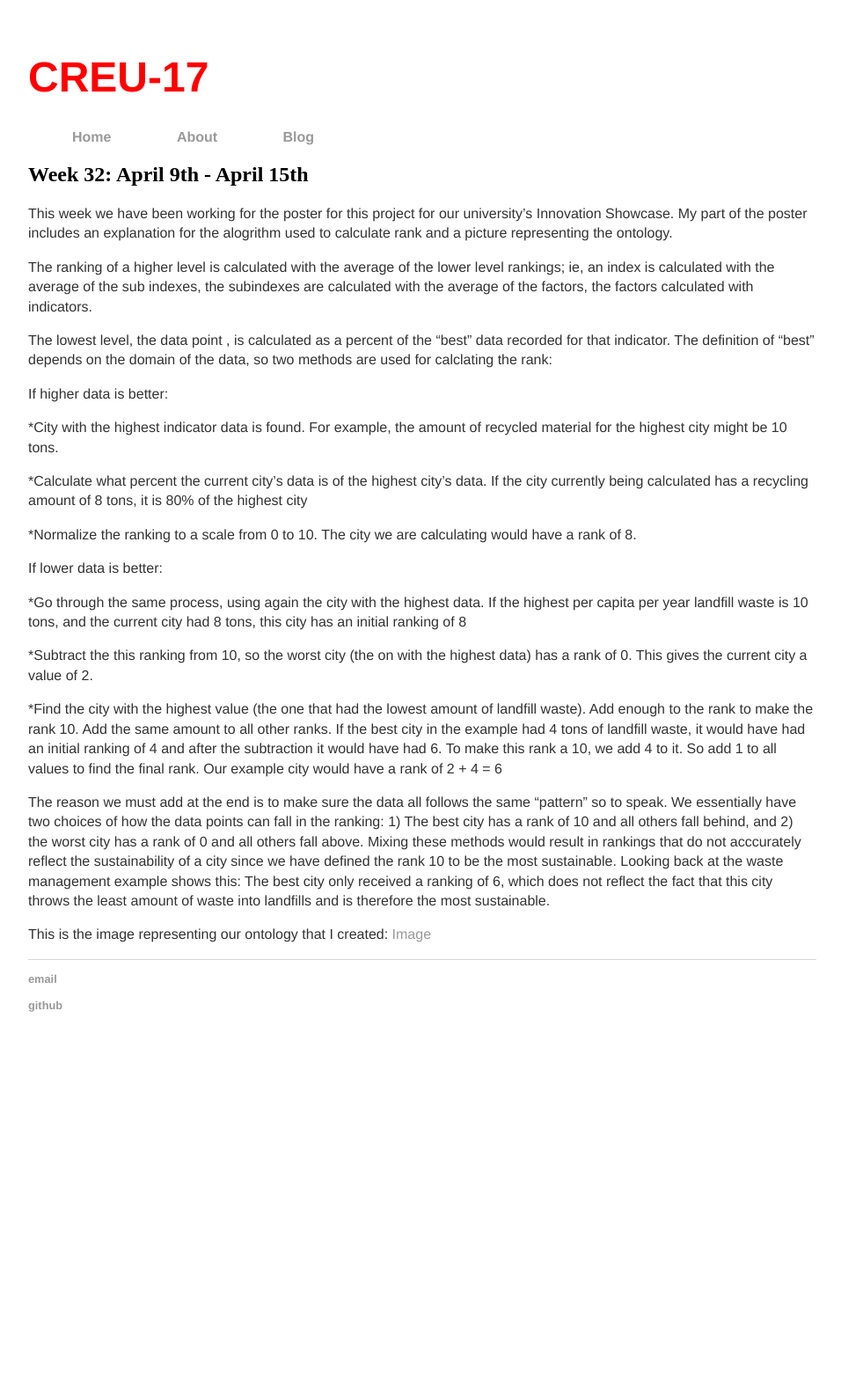
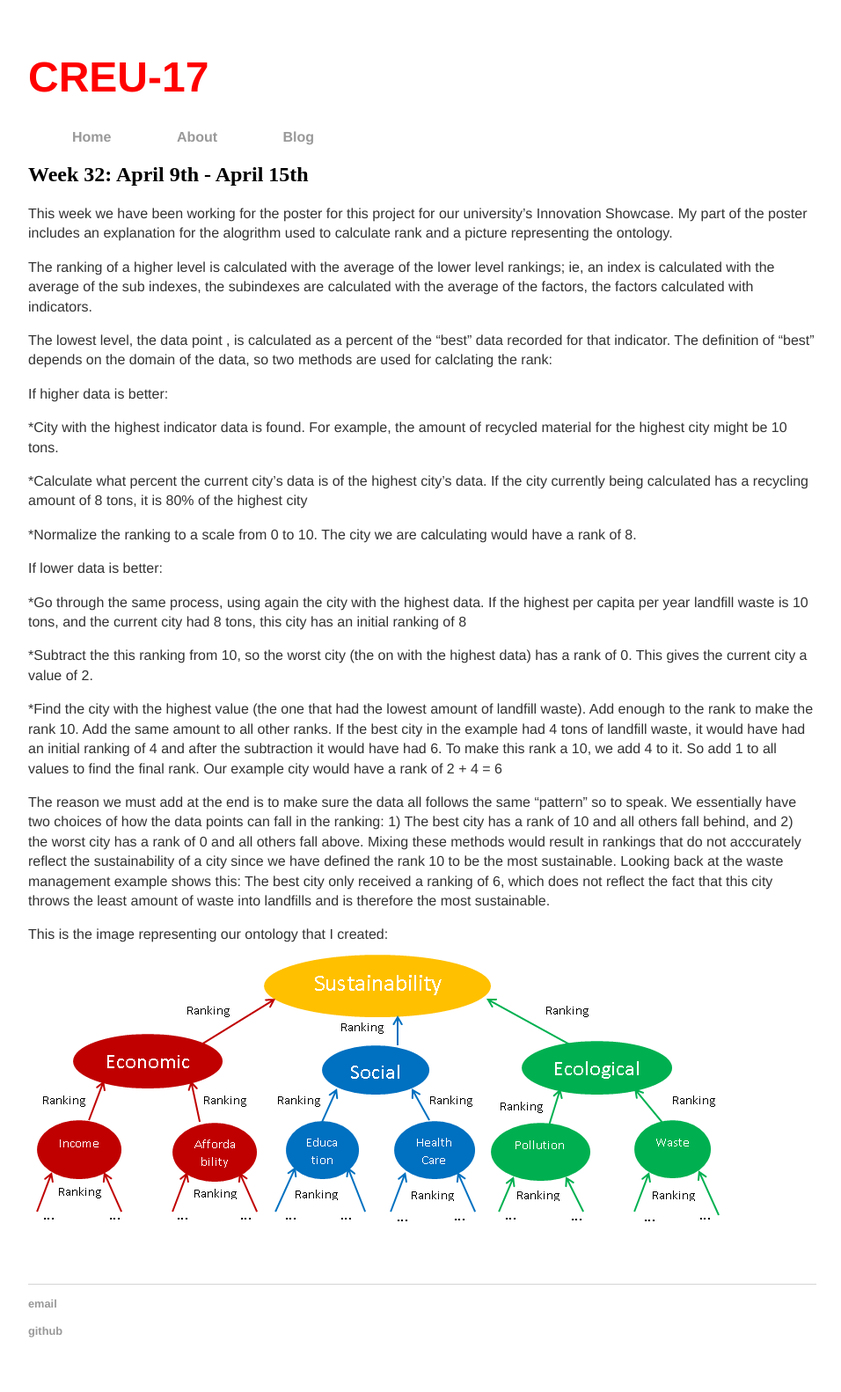
Before and after one commit to maxpaper86/CREU-Poly-17, a Jekyll site: the page built from _posts/2018-04-14-Week32.md, in a window 1280 px wide. Shown: the whole page at 88% size, without its empty margins (160-1116 px from the left). Built offline with Jekyll 4.4.1, drawn with Linux system fonts in a browser that asks for light colours; before the commit the page ends 1212 px from its top, so only the background shows below that.

Commit message:
Update 2018-04-14-Week32.md

```diff
--- a/_posts/2018-04-14-Week32.md
+++ b/_posts/2018-04-14-Week32.md
@@ -30,4 +30,4 @@ If lower data is better:
 The reason we must add at the end is to make sure the data all follows the same "pattern" so to speak. We essentially have two choices of how the data points can fall in the ranking: 1) The best city has a rank of 10 and all others fall behind, and 2) the worst city has a rank of 0 and all others fall above. Mixing these methods would result in rankings that do not acccurately reflect the sustainability of a city since we have defined the rank 10 to be the most sustainable. Looking back at the waste management example shows this: The best city only received a ranking of 6, which does not reflect the fact that this city throws the least amount of waste into landfills and is therefore the most sustainable.
 
 This is the image representing our ontology that I created:
-[Image](CREU-Poly-17/Capture.PNG)
+![Image](/CREU-Poly-17/Capture.PNG)
```
